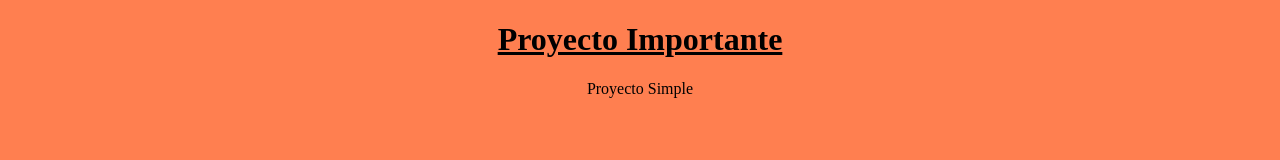
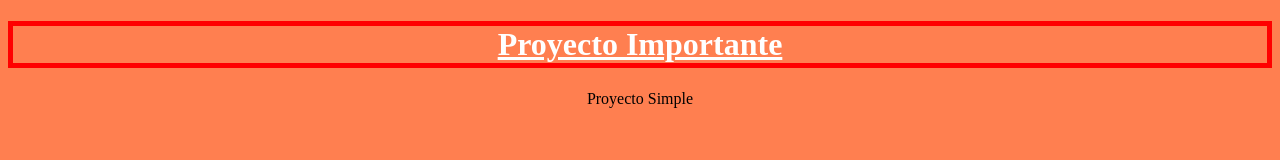
Before and after one commit to AlejandroMartinez01/cursoGit, a plain HTML site: page index.html in a window 1280 px wide. Drawn offline with Linux system fonts and the light colour scheme.

Commit message:
Estilos nuevos en h1

```diff
--- a/css/estilos.css
+++ b/css/estilos.css
@@ -6,4 +6,9 @@ body{
 h1{
     font-family: 'Times New Roman', Times, serif;
     text-decoration: underline;
+    color: white;
+    border: 5px solid red;
+    border-radius: 10;
+
+    text-align: center;
 }
```
